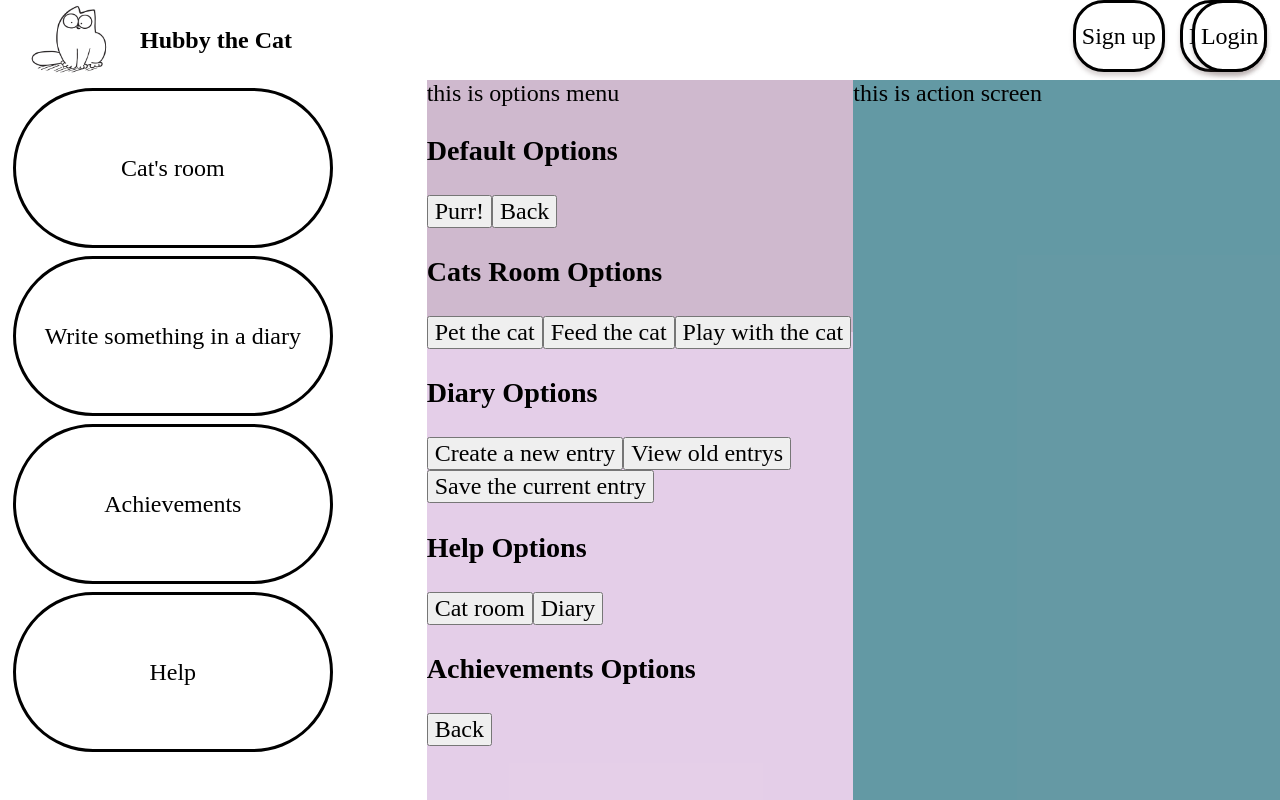
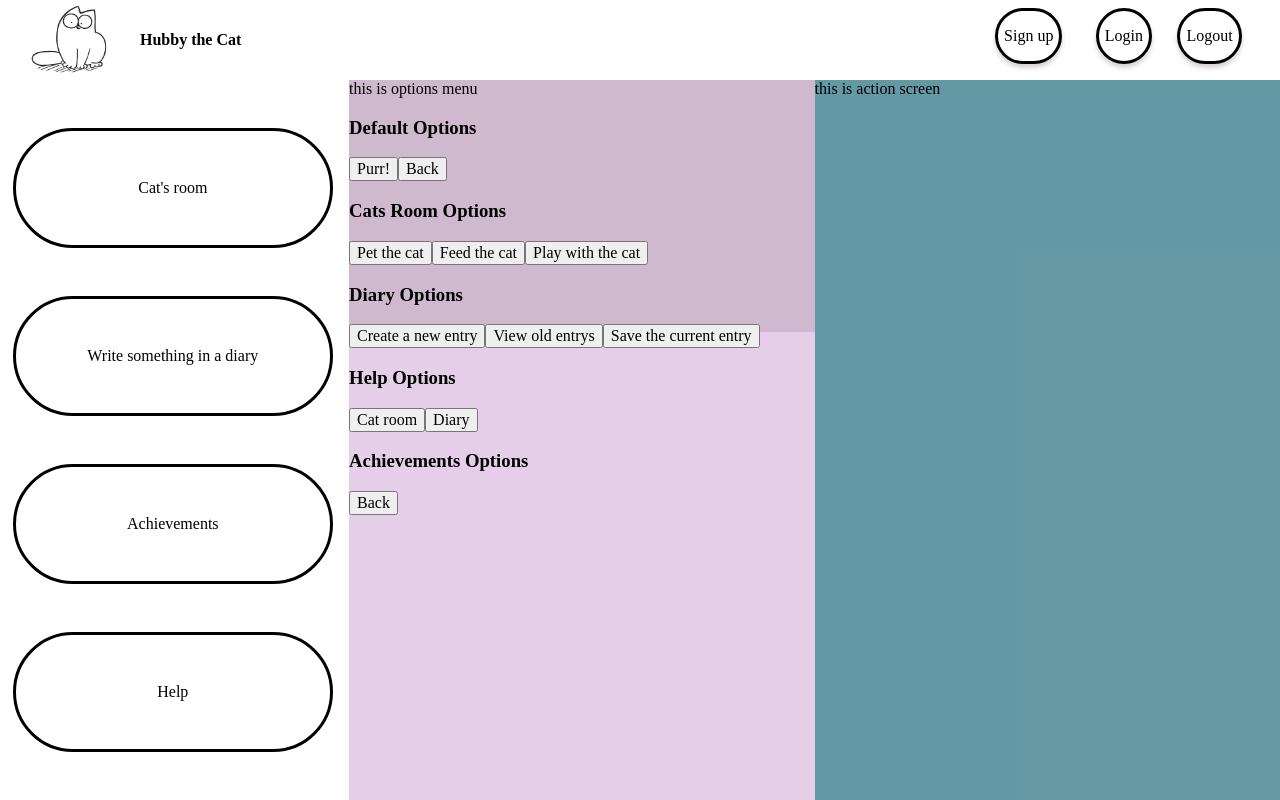
Before and after one commit to sonnetx/hackwise2020, a React (Create React App) app: page / in a window 1280 px wide. Built offline with nearby package versions, Linux system fonts and the light colour scheme.

Commit message:
Edited CSS

```diff
--- a/src/App.css
+++ b/src/App.css
@@ -26,19 +26,20 @@
   box-sizing: border-box;
   box-shadow: 0px 4px 4px rgba(100, 81, 81, 0.25);
   border-radius: 31px;
-  height: 90%;
+  height: 70%;
+  margin-top: 8px;
 }
 
 #SignUpButton {
-  right: max(9vw, 110px);
+  right: max(17vw, 110px);
 }
 
 #LoginButton {
-  right: max(1vw, 10px);
+  right: max(10vw, 10px);
 }
 
 #LogoutButton {
-  right: max(1vw, 10px);
+  right: max(3vw, 10px);
 }
 
 
@@ -61,13 +62,13 @@
 
 #MainMenu {
   background-color: rgba(255, 255, 255, 1);
-  width: 100%;
+  width: 75%;
 }
 
 
 .MainMenuButton {
-  height: 20vh;
-  margin-top: 1vh;
+  height: 15vh;
+  margin-top: 6vh;
   margin-left: 1vw;
   width: 25vw;
   background: #FFFFFF;
@@ -125,10 +126,10 @@ body,html {
   margin: 0;
   padding: 0;
   font-family: Montserrat;
-  font-size: 3vh;
+  font-size: 2vh;
 }
 
 button {
   font-family: Montserrat;
-  font-size: 3vh;
+  font-size: 2vh;
 }
--- a/src/components/MainMenu.js
+++ b/src/components/MainMenu.js
@@ -48,7 +48,6 @@ const MainMenu = () => {
         >
           Help
         </button>
-
     </div>
   )
 }
```
Also changed, not shown: 1 other file (tests, documents, lock files or other folders). Lines whose indentation alone changed are shown as unchanged.
